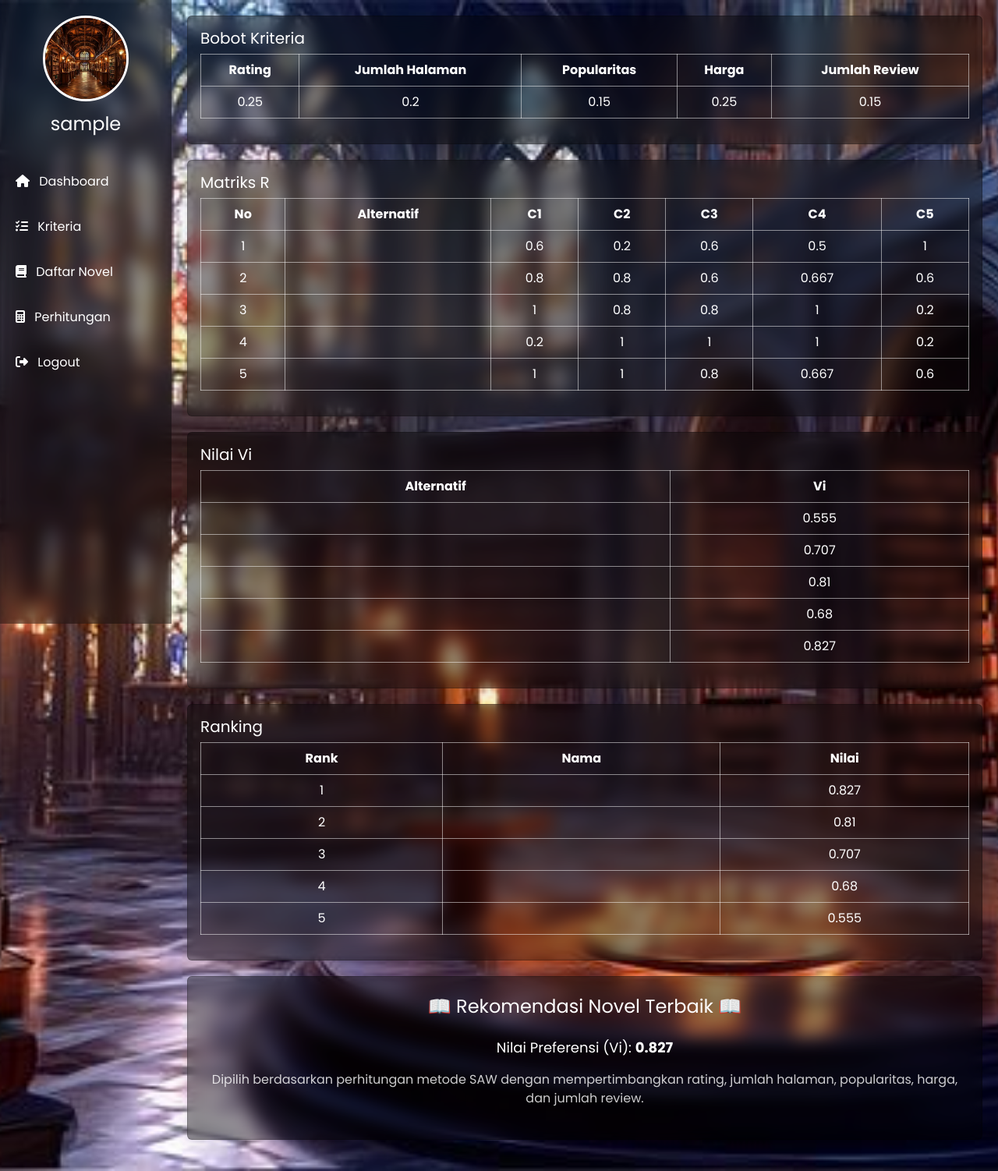
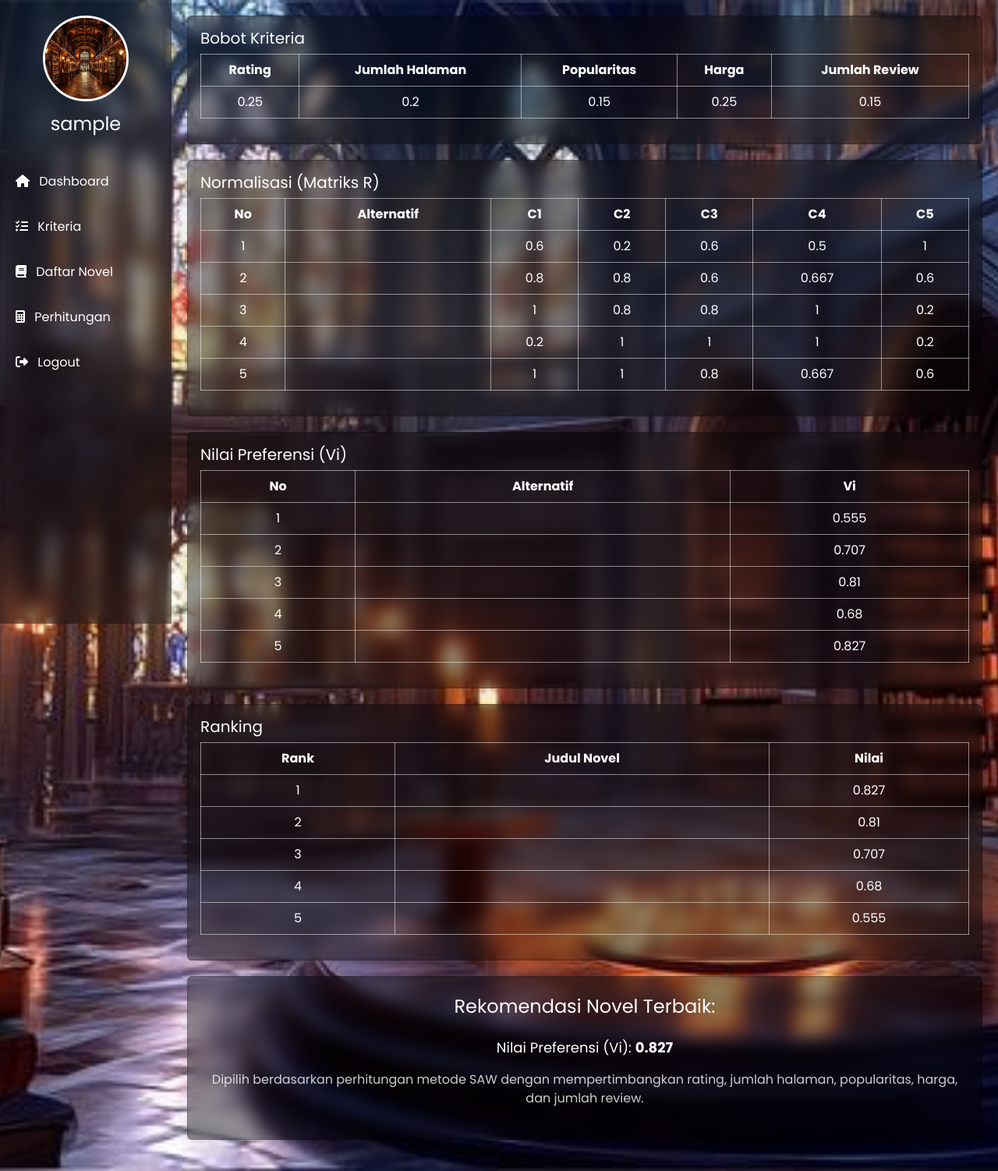
Before and after one commit to Azzya00/AzkaReza_SAWProject, a PHP site: page /perhitungan.php in a window 1280 px wide. Shown: the whole page at 78% size. Run offline with PHP 8.4, Linux system fonts and the light colour scheme; the visitor is signed in with stand-in values (Sample User, id 1); data comes from the database, SQL or seed files in the repository; data that the repository does not hold is empty.

Commit message:
Update 1

```diff
--- a/alternatif.php
+++ b/alternatif.php
@@ -294,7 +294,7 @@ $row=mysqli_fetch_assoc($q);
                     <div class="table-responsive">
                         <table class="table table-bordered table-striped text-center">
                             <tr>
-                                <th>#</th>
+                                <th>No</th>
                                 <th>Kode Novel</th>
                                 <th>Judul Novel</th>
                                 <th>Rating</th>
--- a/dashboard.php
+++ b/dashboard.php
@@ -157,7 +157,7 @@ $jml_alternatif = mysqli_num_rows(mysqli_query($koneksi, "SELECT * FROM tbl_alte
 
     <div class="main-content">
         <div class="header">
-            Azzvel Web
+            Azzvel Project
         </div>
 
         <div class="row g-4 text-center">
@@ -170,7 +170,7 @@ $jml_alternatif = mysqli_num_rows(mysqli_query($koneksi, "SELECT * FROM tbl_alte
             </div>
             <div class="col-md-6">
                 <div class="card-dashboard text-success">
-                    <div class="card-icon"><i class="fas fa-users"></i></div>
+                    <div class="card-icon"><i class="fas fa-book me-2"></i></div>
                     <h3><?= $jml_alternatif; ?></h3>
                     <p>Daftar Novel</p>
                 </div>
--- a/perhitungan.php
+++ b/perhitungan.php
@@ -248,7 +248,7 @@ $topNilai = $ranking[$topIndex];
 
         <!-- Normalisasi -->
         <div class="card p-3">
-            <h5>Matriks R</h5>
+            <h5>Normalisasi (Matriks R)</h5>
             <table class="table table-bordered text-center">
                 <tr>
                     <th>No</th>
@@ -277,15 +277,17 @@ $topNilai = $ranking[$topIndex];
 
         <!-- Vi -->
         <div class="card p-3">
-            <h5>Nilai Vi</h5>
+            <h5>Nilai Preferensi (Vi)</h5>
             <table class="table table-bordered text-center">
                 <tr>
+                    <th>No</th>
                     <th>Alternatif</th>
                     <th>Vi</th>
                 </tr>
 
                 <?php foreach($Vi as $i=>$v): ?>
                 <tr>
+                    <td><?= $i+1 ?></td>
                     <td><?= $alternatif[$i]['novel'] ?></td>
                     <td><?= $v ?></td>
                 </tr>
@@ -300,7 +302,7 @@ $topNilai = $ranking[$topIndex];
             <table class="table table-bordered text-center">
                 <tr>
                     <th>Rank</th>
-                    <th>Nama</th>
+                    <th>Judul Novel</th>
                     <th>Nilai</th>
                 </tr>
 
@@ -315,7 +317,7 @@ $topNilai = $ranking[$topIndex];
             </table>
         </div>
         <div class="card p-4 text-center">
-            <h4 class="mb-3">📖 Rekomendasi Novel Terbaik 📖</h4>
+            <h4 class="mb-3">Rekomendasi Novel Terbaik:</h4>
 
             <h2 style="font-weight:700;">
                 <?= $topNama ?>
```
Also changed, not shown: kriteria.php (+4 -5 lines).
